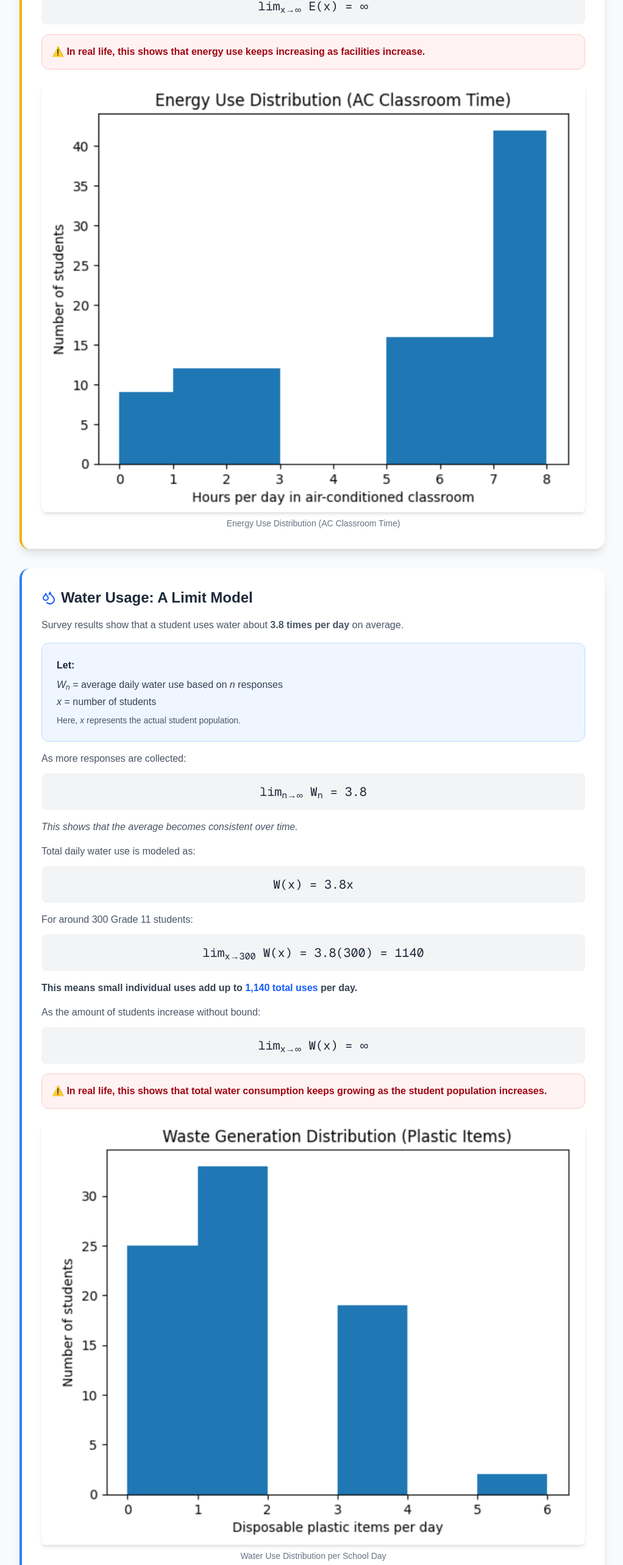
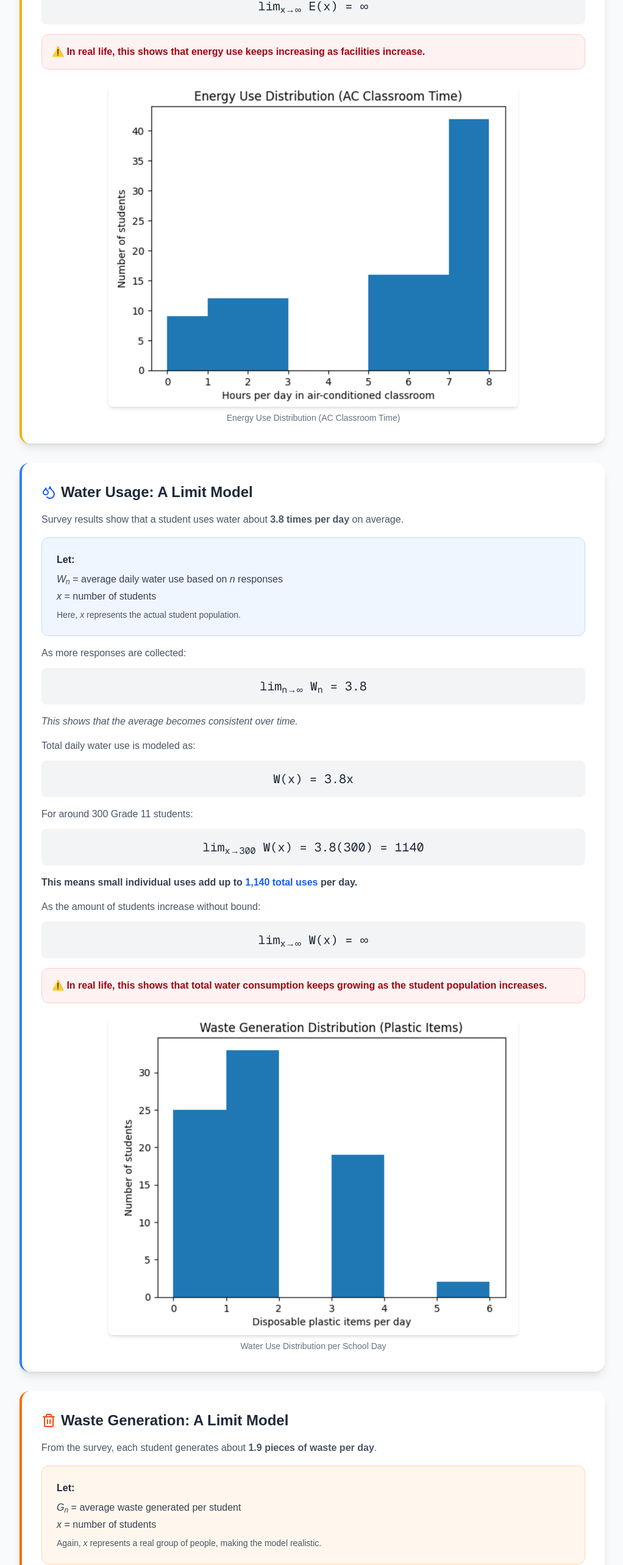
Before and after one commit to ymadz/eco-impact-simulator, a Next.js app in the folder frontend/: page /limits in a window 1280 px wide. Shown: the part 2271-4837 px from the top of the page at 61% size, without its empty margins (128-1150 px from the left). Built offline with nearby package versions, Linux system fonts and the light colour scheme.

Commit message:
Reduce histogram image size on limits page

```diff
--- a/frontend/app/limits/page.tsx
+++ b/frontend/app/limits/page.tsx
@@ -170,11 +170,11 @@ export default function LimitsPage() {
           </div>
 
           {/* Energy Use Histogram */}
-          <div className="mt-6">
+          <div className="mt-6 flex flex-col items-center">
             <img
               src="/charts/energy-use-distribution.png"
               alt="Energy Use Distribution (AC Classroom Time)"
-              className="w-full rounded-lg shadow-md"
+              className="max-w-2xl w-full rounded-lg shadow-md"
             />
             <p className="text-sm text-gray-500 text-center mt-2">Energy Use Distribution (AC Classroom Time)</p>
           </div>
@@ -239,11 +239,11 @@ export default function LimitsPage() {
           </div>
 
           {/* Water Use Histogram */}
-          <div className="mt-6">
+          <div className="mt-6 flex flex-col items-center">
             <img
               src="/charts/water-use-distribution.png"
               alt="Water Use Distribution per School Day"
-              className="w-full rounded-lg shadow-md"
+              className="max-w-2xl w-full rounded-lg shadow-md"
             />
             <p className="text-sm text-gray-500 text-center mt-2">Water Use Distribution per School Day</p>
           </div>
@@ -305,11 +305,11 @@ export default function LimitsPage() {
           </div>
 
           {/* Waste Generation Histogram */}
-          <div className="mt-6">
+          <div className="mt-6 flex flex-col items-center">
             <img
               src="/charts/waste-generation-distribution.png"
               alt="Waste Generation Distribution (Plastic Items)"
-              className="w-full rounded-lg shadow-md"
+              className="max-w-2xl w-full rounded-lg shadow-md"
             />
             <p className="text-sm text-gray-500 text-center mt-2">Waste Generation Distribution (Plastic Items)</p>
           </div>
```
